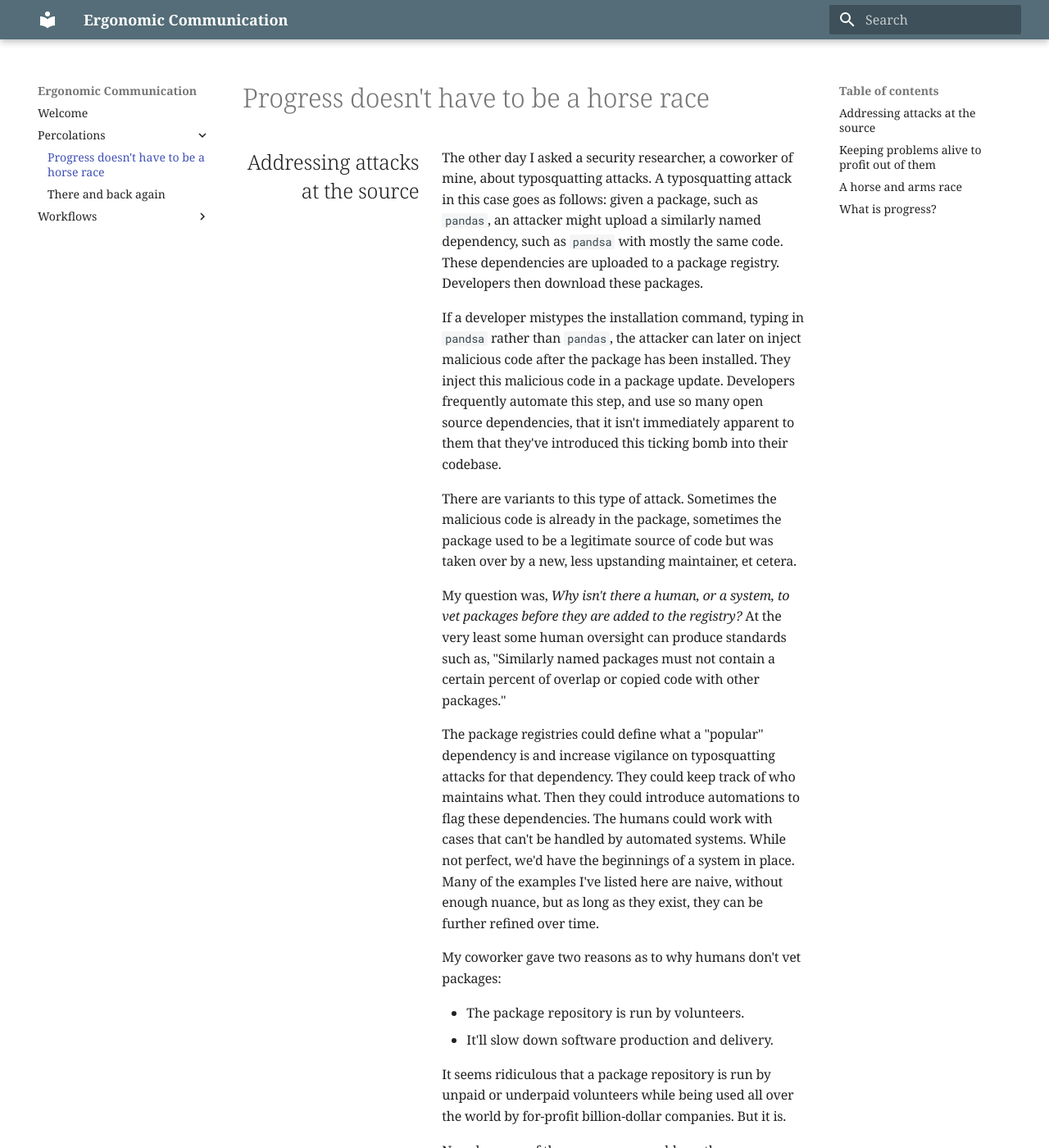
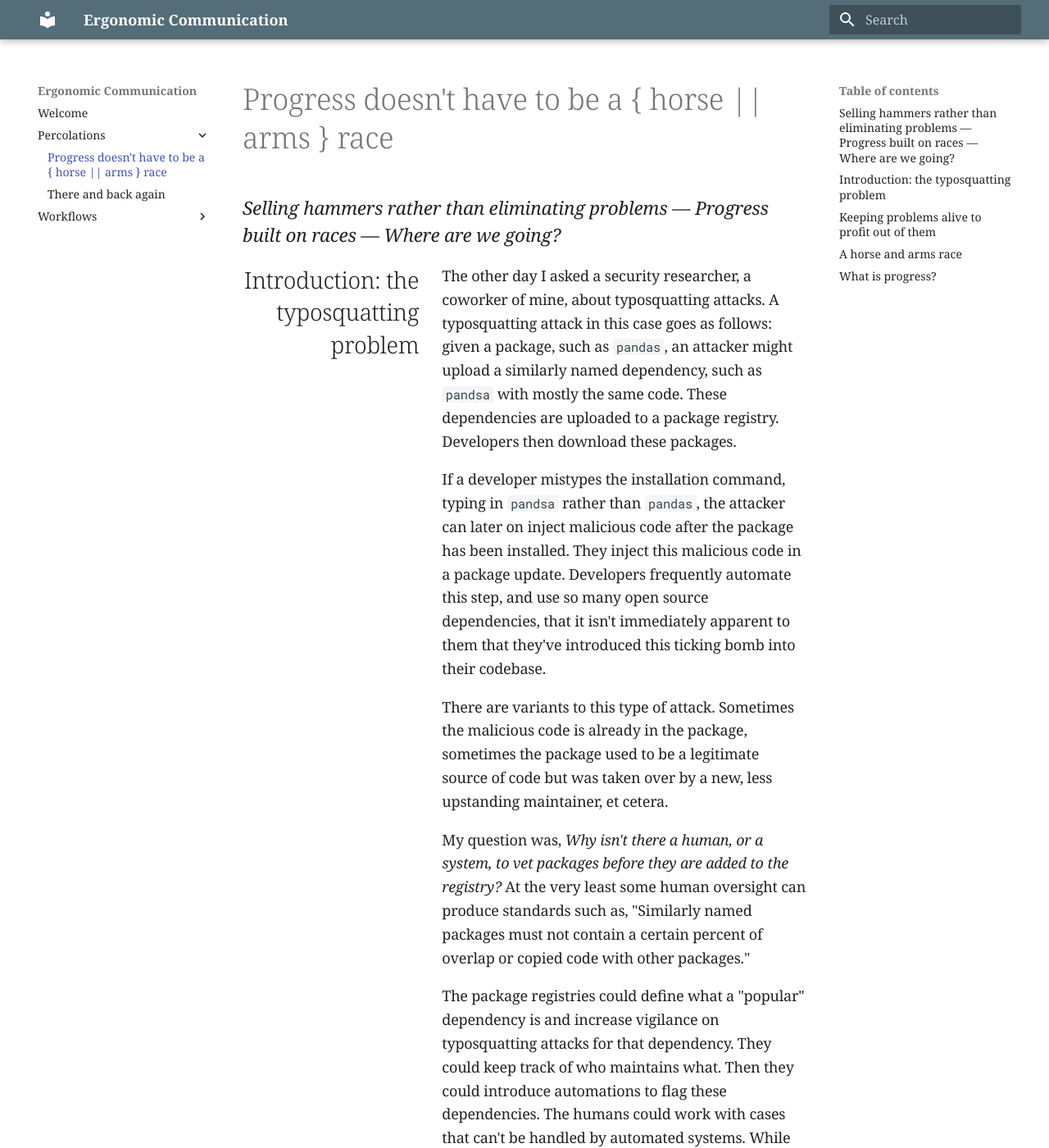
Before and after one commit to s-santillan/s-santillan.github.io, an MkDocs documentation site: the page built from docs/percolations/horse_race.md, in a window 1280 px wide and 1400 px high. Shown: the whole window at 82% size. Built offline with MkDocs 1.6.1 and Material for MkDocs 9.7.7, drawn with Linux system fonts in a browser that asks for light colours.

Commit message:
update formatting

```diff
--- a/docs/percolations/horse_race.md
+++ b/docs/percolations/horse_race.md
@@ -1,10 +1,12 @@
-# Progress doesn't have to be a horse race
+# Progress doesn't have to be a { horse || arms } race
+
+### _Selling hammers rather than eliminating problems — Progress built on races — Where are we going?_
 
 <div class="content-2-col" markdown>
 
 <div class="header-2-col" markdown>
 
-## Addressing attacks at the source
+## Introduction: the typosquatting problem
 
 </div>
 
--- a/docs/stylesheets/custom.css
+++ b/docs/stylesheets/custom.css
@@ -4,6 +4,10 @@
 
 p {
   letter-spacing: -0.01rem;
+}
+
+.md-typeset {
+    font-size: 0.9rem;
 }
 
 .content-2-col {
```
